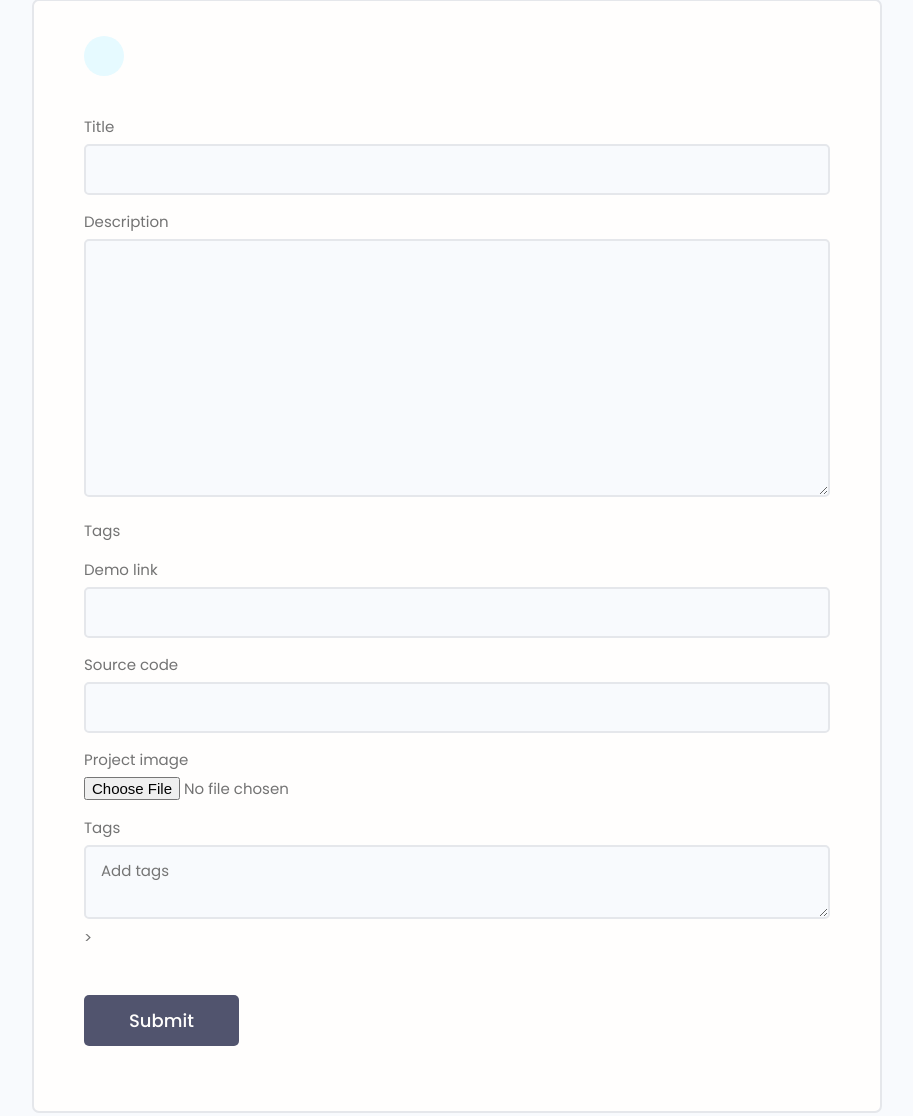
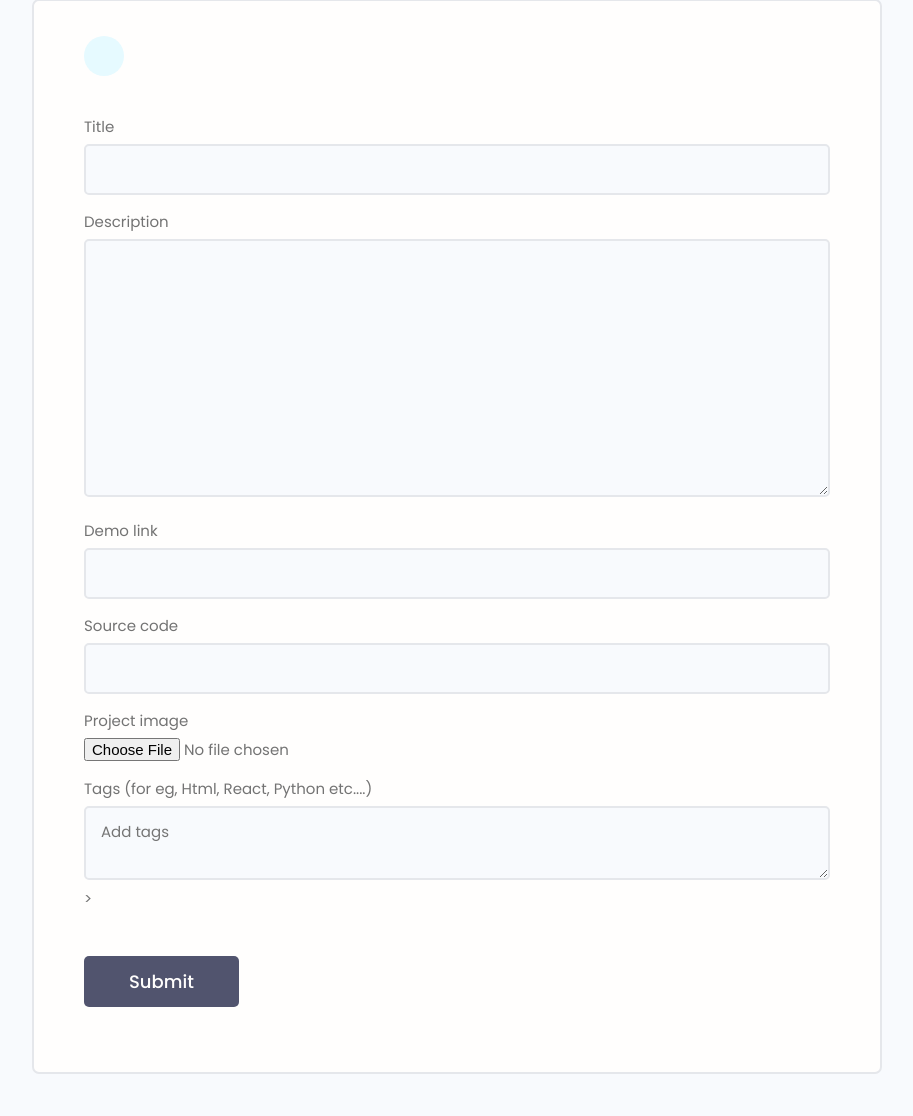
Before and after one commit to Vijay-Vaddi/dev-hub, a Django app: page /projects/create-project/ in a window 1280 px wide. Shown: the part 158-1274 px from the top of the page, without its empty margins (183-1096 px from the left). After the commit the page ends 1232 px from the top, so only its background shows below. Run offline with Django 5.2, Linux system fonts and the light colour scheme; the visitor is signed in with stand-in values (Sample User, id 1); data that the repository does not hold is empty; some libraries are stand-ins or nearby versions.

Commit message:
add tags in create project

```diff
--- a/projects/forms.py
+++ b/projects/forms.py
@@ -9,7 +9,7 @@ class ProjectForm(ModelForm):
         model = Project
         # fields = '__all__'
         # exclude = ('vote_ratio','vote_total') #[]
-        fields = [ 'title', 'description', 'tags', 'demo_link',
+        fields = [ 'title', 'description', 'demo_link',
                    'source_code', 'project_image'
         ]
 
--- a/projects/templates/projects/project_form.html
+++ b/projects/templates/projects/project_form.html
@@ -6,9 +6,8 @@
     <main class="formPage my-xl">
         <div class="content-box">
             <div class="formWrapper">
-                <a class="backButton" href="#"><i class="im im-angle-left"></i></a>
+                <a class="backButton" href="{% url 'user_account' %}"><i class="im im-angle-left"></i></a>
                 <br>
-
                 <form class="form" method="POST" action="" enctype="multipart/form-data">
                     {%csrf_token%}
                     <!-- Input:Text -->
@@ -20,7 +19,7 @@
                     {% endfor %}
 
                     <div class="form__field">
-                        <label for="formInput#text">Tags</label>
+                        <label for="formInput#text">Tags (for eg, Html, React, Python etc....)</label>
                         <textarea name="new_tags" class="input" placeholder="Add tags"></textarea>>
                     </div>
 
--- a/projects/views.py
+++ b/projects/views.py
@@ -54,12 +54,20 @@ def create_project(request):
     form = ProjectForm()
 
     if request.method == 'POST':
+        new_tags = request.POST.get('new_tags').replace(',', ' ').title().split()
+
         form = ProjectForm(request.POST, request.FILES)
         if form.is_valid():
             project = form.save(commit=False)
             # add owner to project and then save
             project.owner = profile
             project.save()
+
+            # add tags to project
+            for tag in new_tags:
+                tag, created = Tag.objects.get_or_create(name=tag)
+                project.tags.add(tag)
+
         return redirect('user_account')
 
     context = {'form':form}
```
